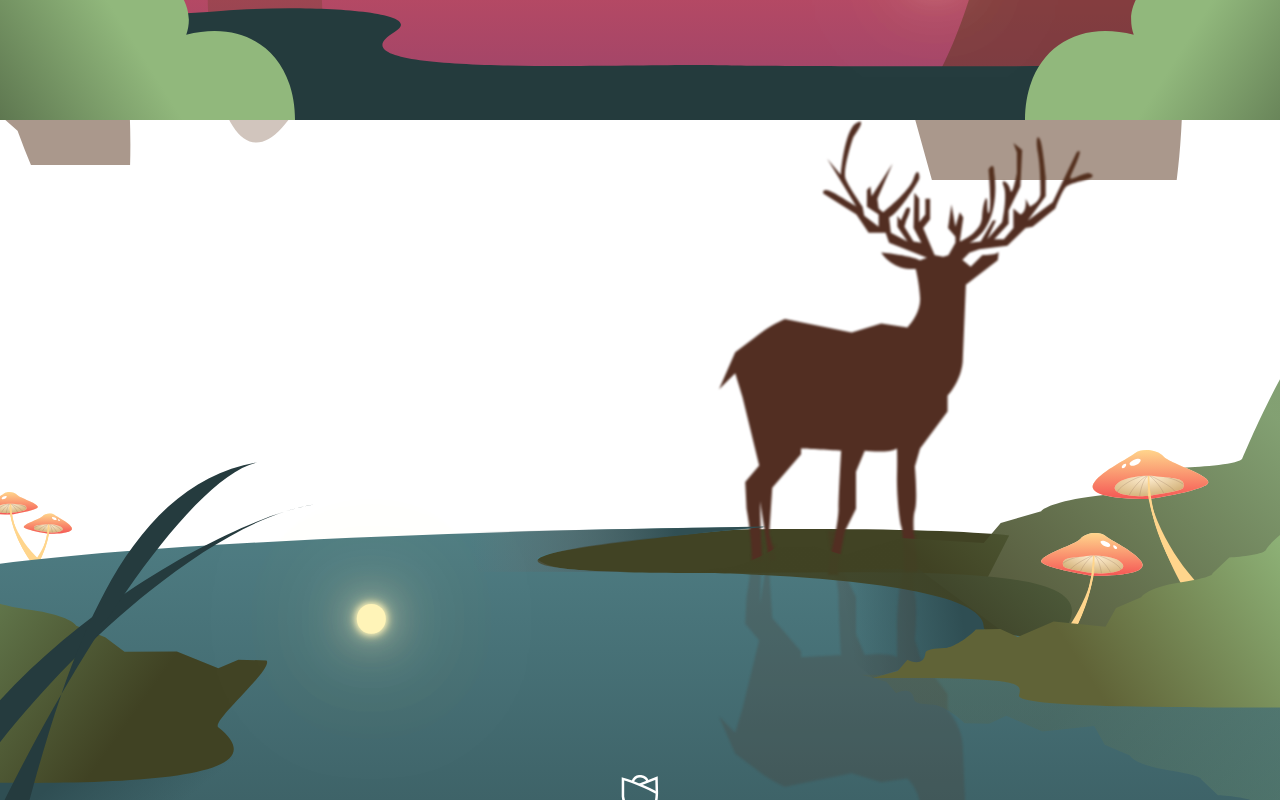
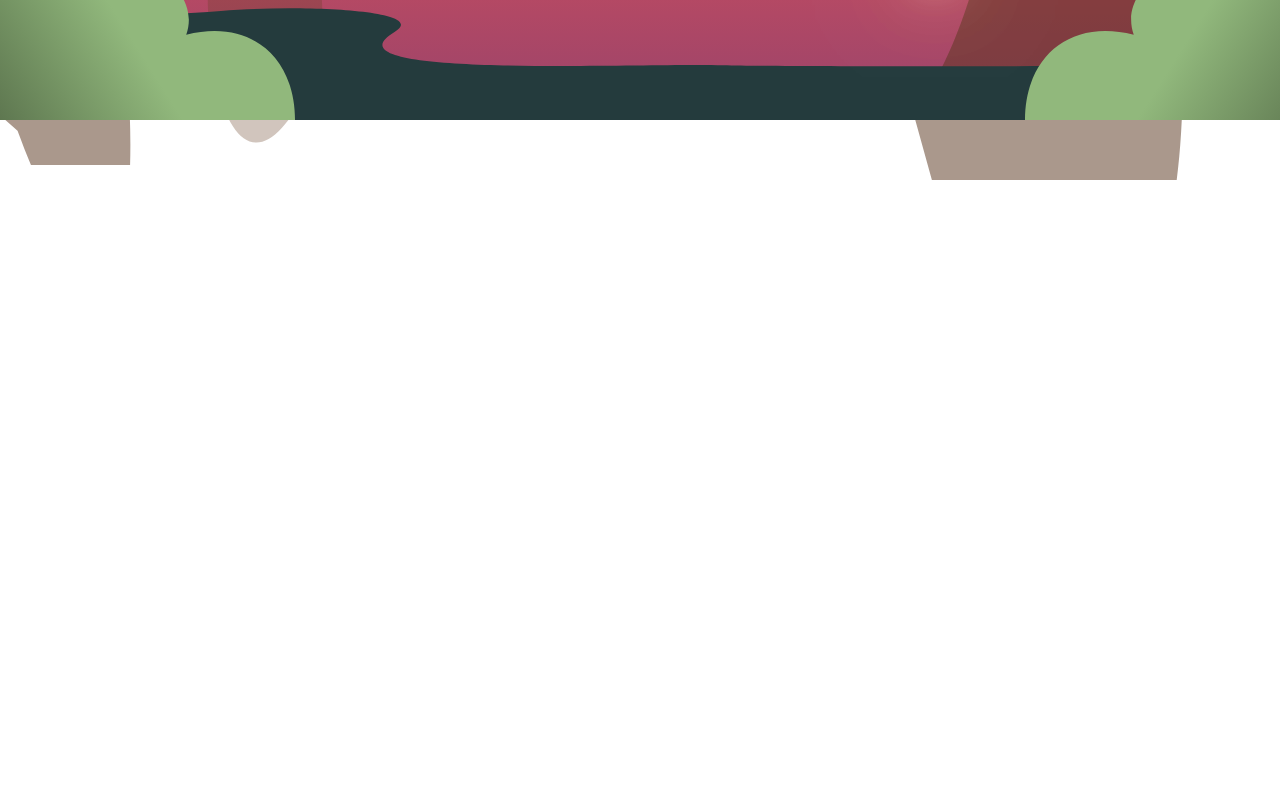
Before and after one commit to Rose-Hacks/rosehack-2026, a Next.js app: page / in a window 1280 px wide. Shown: the part 680-1480 px from the top of the page. After the commit the page ends 900 px from the top, so only its background shows below. Built offline with nearby package versions, Linux system fonts and the light colour scheme; a web font is replaced by a local one.

Commit message:
hide on production

```diff
--- a/src/components/live/index.tsx
+++ b/src/components/live/index.tsx
@@ -7,7 +7,7 @@ import Landing from "./landing";
 // import Committees from "./committees";
 // import Judges from "./judges";
 // import FAQ from "./faq";
-import Footer from "./footer";
+// import Footer from "./footer";
 
 const Live = () => {
   return (
@@ -20,8 +20,8 @@ const Live = () => {
       <Team />
       <Committees />
       <Judges />
-      <FAQ /> */}
-      <Footer />
+      <FAQ />
+      <Footer /> */}
     </>
   );
 };
```
